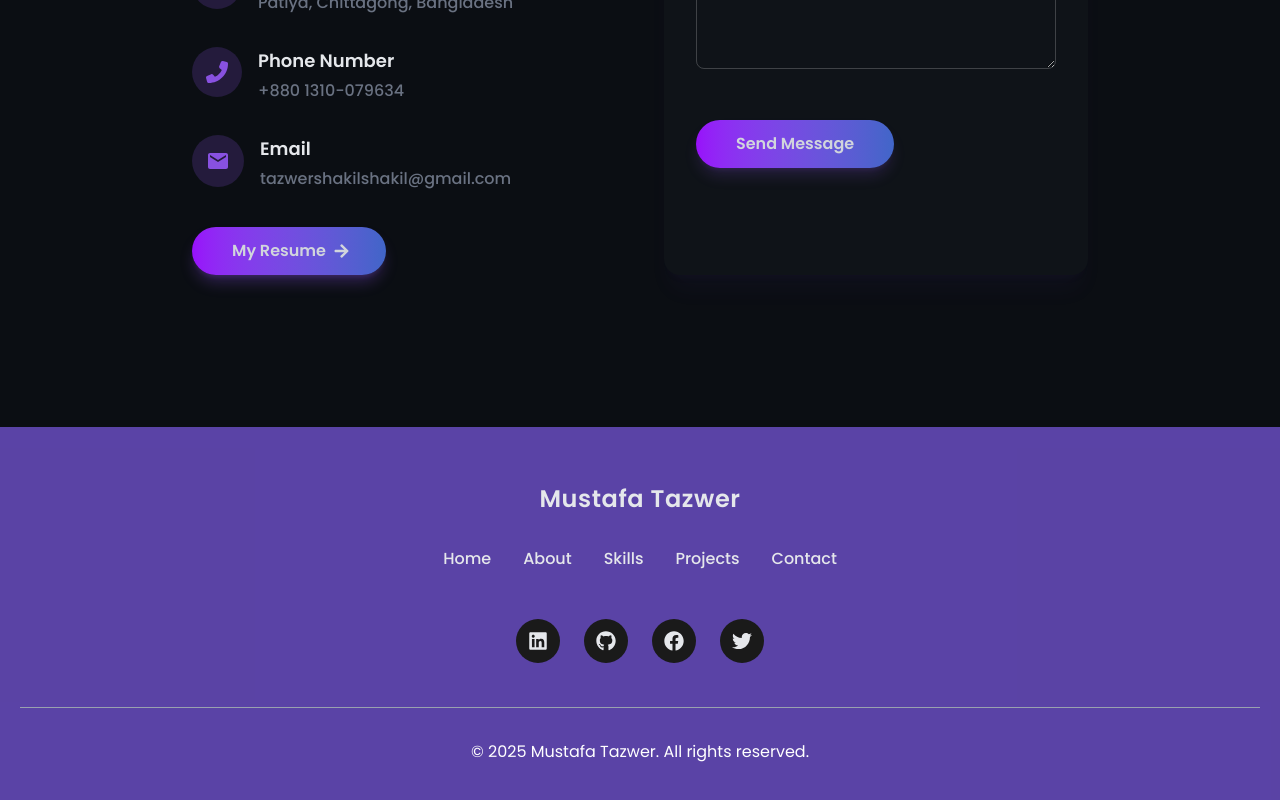
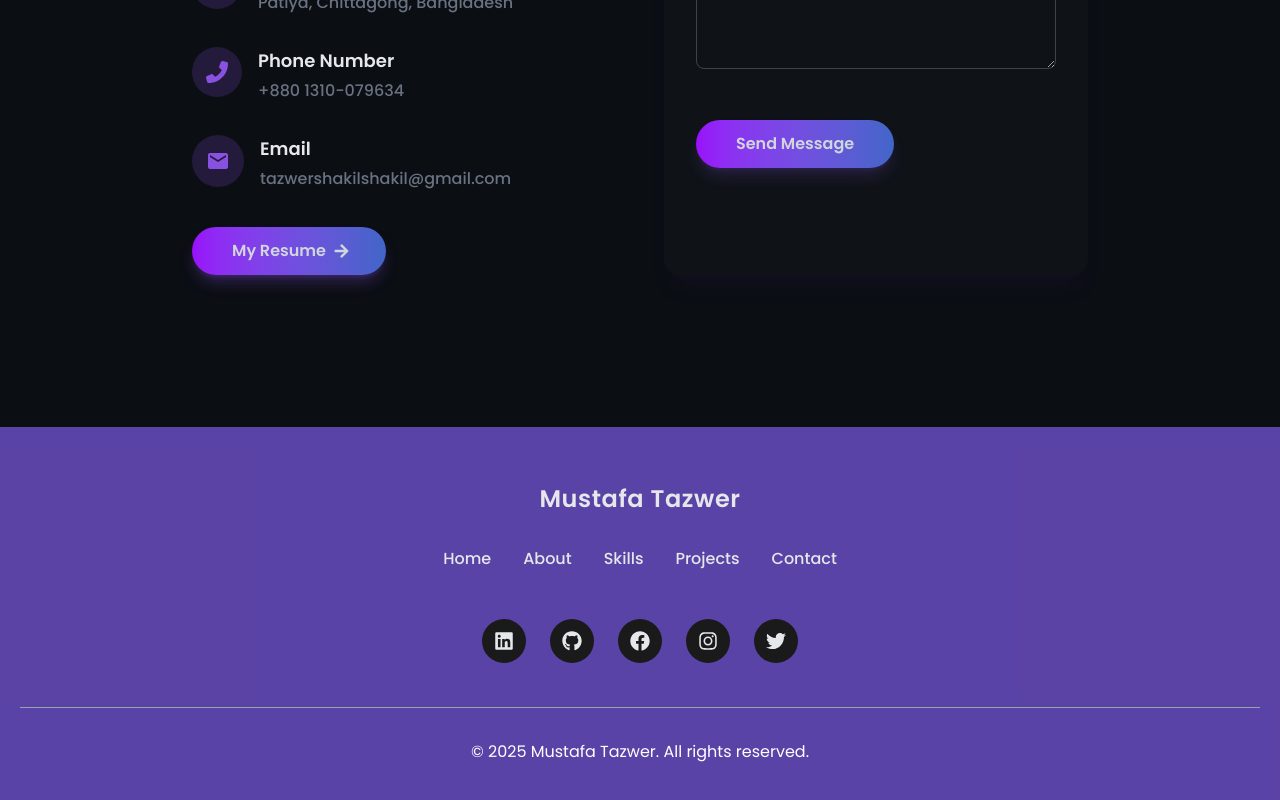
Before and after one commit to sahkil12/My-Portfolio, a React (Vite) app: page / in a window 1280 px wide. Shown: the part 5141-5941 px from the top of the page. Built offline with nearby package versions, Linux system fonts and the light colour scheme.

Commit message:
update footer section add instagram account

```diff
--- a/src/Components/Shared/Footer/Footer.jsx
+++ b/src/Components/Shared/Footer/Footer.jsx
@@ -1,4 +1,4 @@
-import { FaGithub, FaLinkedin, FaFacebook, FaTwitter } from "react-icons/fa";
+import { FaGithub, FaLinkedin, FaFacebook, FaTwitter, FaInstagram  } from "react-icons/fa";
 import { motion } from 'framer-motion';
 
 const Footer = () => {
@@ -6,6 +6,7 @@ const Footer = () => {
           { icon: <FaLinkedin />, label: "LinkedIn", link: "https://www.linkedin.com/in/md-mustafa32/" },
           { icon: <FaGithub />, label: "GitHub", link: "https://github.com/sahkil12" },
           { icon: <FaFacebook />, label: "Facebook", link: "https://www.facebook.com/tazwer.shakil/" },
+          { icon: <FaInstagram  />, label: "Instagram", link: "https://www.instagram.com/mustafatazwer/" },
           { icon: <FaTwitter />, label: "Twitter", link: "https://x.com/MustafaTaz11432" },
      ];
 
```
